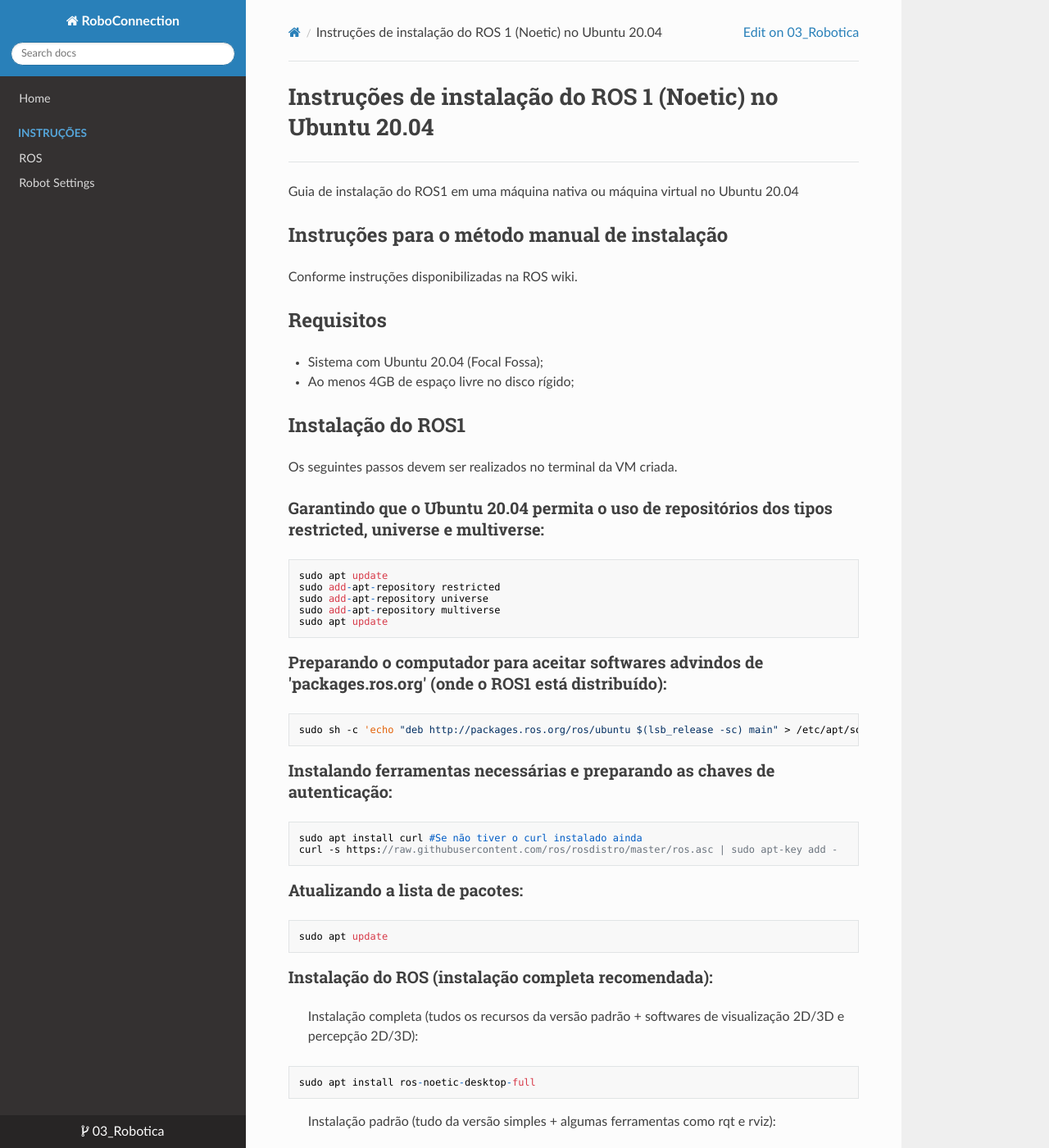
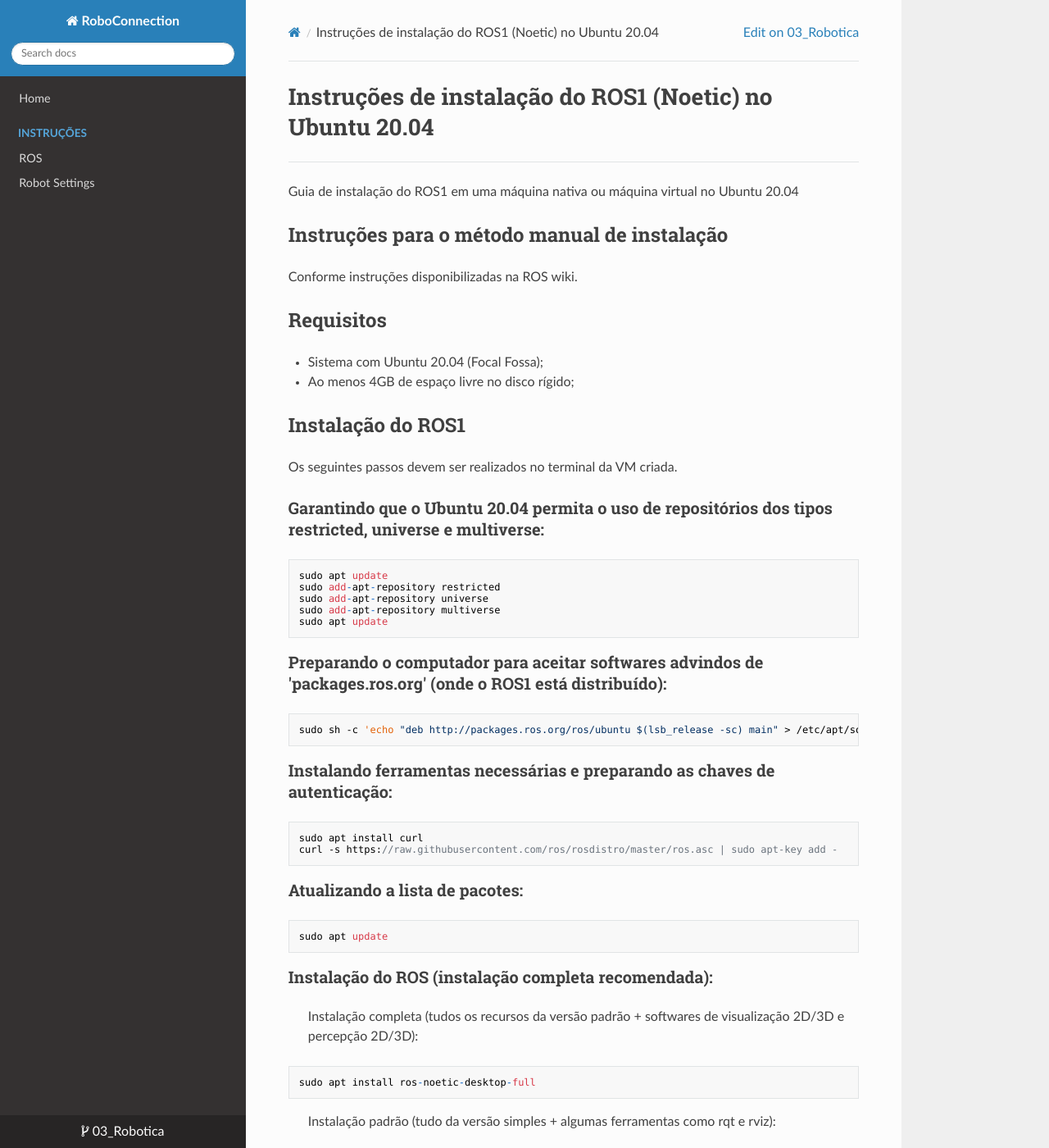
Before and after one commit to ResidenciaTICBrisa/03_Robotica, an MkDocs documentation site: the page built from docs/Instruções/ROS 1.md, in a window 1280 px wide and 1400 px high. Shown: the whole window at 82% size. Built offline with MkDocs 1.6.1, drawn with Linux system fonts in a browser that asks for light colours; nearby versions of some CDN libraries.

Commit message:
<fix> Corrigindo ROS 1

````diff
--- a/docs/Instruções/ROS 1.md
+++ b/docs/Instruções/ROS 1.md
@@ -1,4 +1,4 @@
-# Instruções de instalação do ROS 1 (Noetic) no Ubuntu 20.04
+# Instruções de instalação do ROS1 (Noetic) no Ubuntu 20.04
 ---
 
 Guia de instalação do ROS1 em uma máquina nativa ou máquina virtual no Ubuntu 20.04
@@ -35,7 +35,7 @@ sudo sh -c 'echo "deb http://packages.ros.org/ros/ubuntu $(lsb_release -sc) main
 ### Instalando ferramentas necessárias e preparando as chaves de autenticação:
 
 ```
-sudo apt install curl #Se não tiver o curl instalado ainda
+sudo apt install curl
 curl -s https://raw.githubusercontent.com/ros/rosdistro/master/ros.asc | sudo apt-key add -
 ```
 
````
